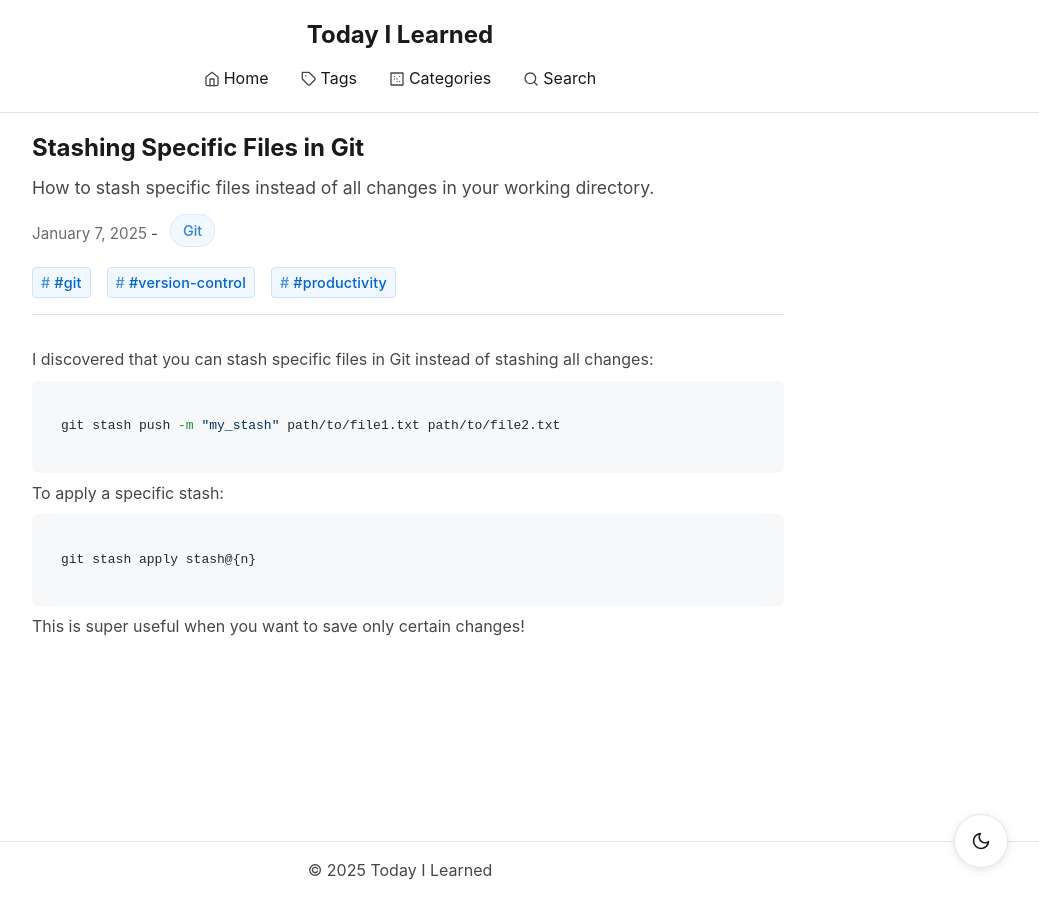
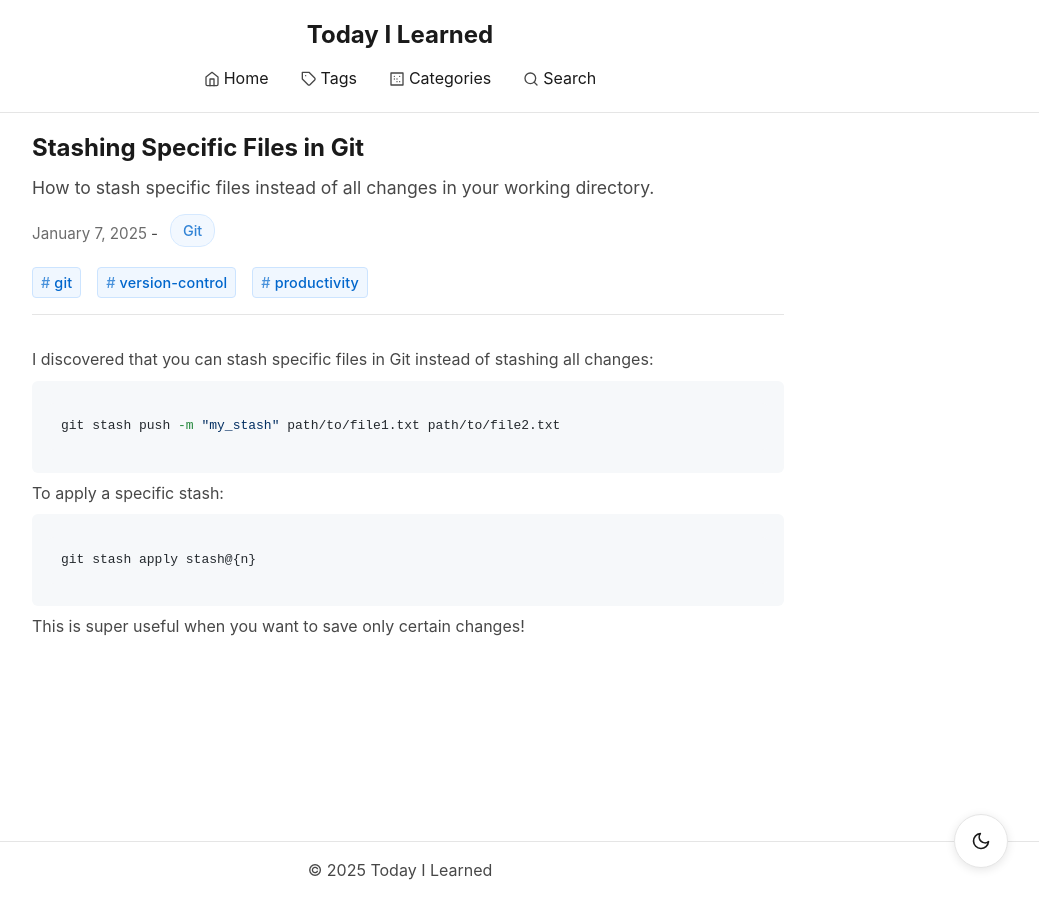
Before and after one commit to irfansofyana/til-template, a Jekyll site: the page built from _til/2025-01-07-git-stash-specific.md, in a window 1280 px wide. Shown: the whole page, without its empty margins (240-1279 px from the left). Built offline with Jekyll 4.4.1, drawn with Linux system fonts in a browser that asks for light colours.

Commit message:
fix broken href and update docs

```diff
--- a/_layouts/post.html
+++ b/_layouts/post.html
@@ -10,13 +10,13 @@
         <div class="post-meta">
             <span class="date-category">
                 <time datetime="{{ page.date | date_to_xmlschema }}">{{ page.date | date: "%B %-d, %Y" }}</time>
-                {% if page.category %} - <a href="{{ site.baseurl }}/categories#{{ page.category | slugify }}" class="category-link">{{ page.category }}</a>{% endif %}
+                {% if page.category %} - <a href="{{ '/categories' | relative_url }}#{{ page.category | slugify }}" class="category-link">{{ page.category }}</a>{% endif %}
             </span>
         </div>
         {% if page.tags.size > 0 %}
         <div class="tags">
             {% for tag in page.tags %}
-            <a href="{{ site.baseurl }}/tags#{{ tag | slugify }}" class="tag">#{{ tag }}</a>
+            <a href="{{ '/tags' | relative_url }}#{{ tag | slugify }}" class="tag">{{ tag }}</a>
             {% endfor %}
         </div>
         {% endif %}
--- a/index.html
+++ b/index.html
@@ -40,7 +40,7 @@
                     <div class="post-meta">
                         <span class="date-category">
                             <time datetime="{{ post.date | date_to_xmlschema }}">{{ post.date | date: "%B %-d, %Y" }}</time>
-                            {% if post.category %}<a href="{{ site.baseurl }}/categories#{{ post.category | slugify }}" class="category-link">{{ post.category }}</a>{% endif %}
+                            {% if post.category %}<a href="{{ '/categories' | relative_url }}#{{ post.category | slugify }}" class="category-link">{{ post.category }}</a>{% endif %}
                         </span>
                     </div>
                     <h2 class="post-title">
@@ -52,7 +52,7 @@
                     {% if post.tags.size > 0 %}
                     <div class="tags">
                         {% for tag in post.tags %}
-                        <a href="{{ site.baseurl }}/tags#{{ tag | slugify }}" class="tag">{{ tag }}</a>
+                        <a href="{{ '/tags' | relative_url }}#{{ tag | slugify }}" class="tag">{{ tag }}</a>
                         {% endfor %}
                     </div>
                     {% endif %}
```
Also changed, not shown: other parts of index.html (+1 -1 lines), search.html (+5 -2 lines), README.md.
